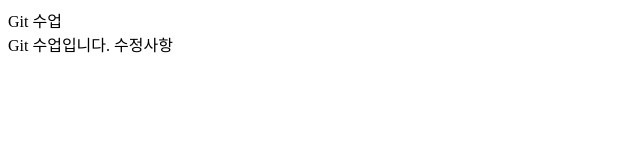
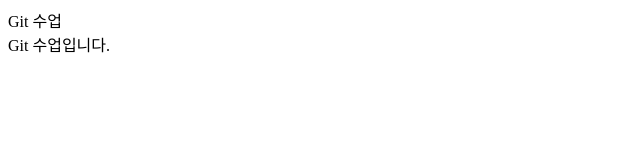
Before and after one commit to mosskyb/opentutorials_git_rahxephon, a plain HTML site: page index.html in a window 1280 px wide. Shown: the full height of the page, 0-640 px from the left. Drawn offline with Linux system fonts and the light colour scheme.

Commit message:
Revert "수정사항"
This reverts commit f572357f5ff66550bd24ac6b426bc242f0a38b97.

```diff
--- a/index.html
+++ b/index.html
@@ -2,7 +2,6 @@
 <header>Git 수업</header>
 <body>
     Git 수업입니다.
-    수정사항
 
 </body>
 </html>
```
